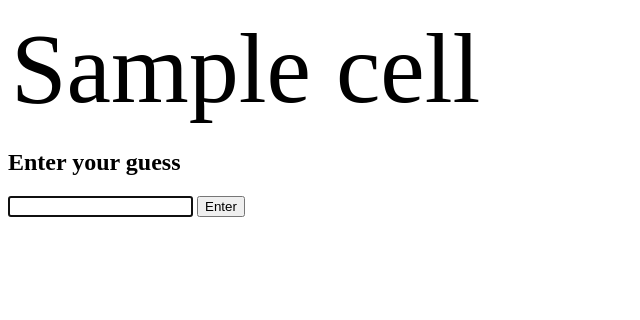
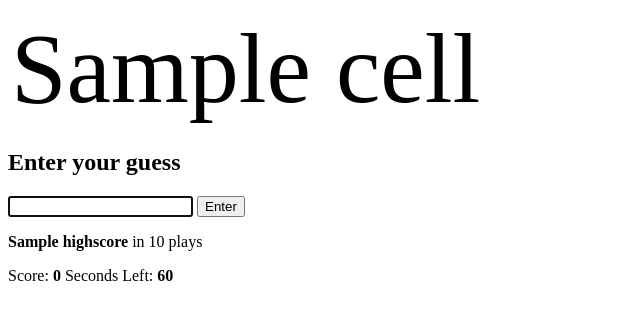
Before and after one commit to marauder77/FlaskTesting, a Flask app: template templates/index.html in a window 1280 px wide. Shown: the top 320 px of the page, without its empty margins (0-640 px from the left). Run offline with Flask 2, Linux system fonts and the light colour scheme; the template is opened without the code that fills it: most values are stand-ins (such as "Sample title", 1, 10 or a date in 2020); parts of the project's set-up code (start-up, migrations or seed data) failed here and were passed over; some libraries are stand-ins or nearby versions.

Commit message:
adding updates to game

```diff
--- a/app.py
+++ b/app.py
@@ -1,12 +1,12 @@
-from flask import Flask, request, render_template, redirect, flash, session
-# from flask_debugtoolbar import DebugToolbarExtension
+from flask import Flask, request, render_template, session, jsonify, session
+from flask_debugtoolbar import DebugToolbarExtension
 
 from boggle import Boggle
 app = Flask(__name__)
 boggle_game = Boggle()
 
 app.config['SECRET_KEY'] = "2222"
-# debug = DebugToolbarExtension(app)
+debug = DebugToolbarExtension(app)
 
 
 @app.route('/')
@@ -17,3 +17,23 @@ def homepage():
     nplays = session.get("nplays", 0)
 
     return render_template("index.html", board=board, highscore=highscore, nplays=nplays)
+
+# PERHAPS GO OVER THIS? COMPLETELY FORGOT ANYTHING RELATED TO JSON/AXIOS/AJAX
+@app.route('/check-word')
+def check_word():
+    word = request.args["word"]
+    board = session["board"]
+    response = boggle_game.check_valid_word(board, word)
+
+    return jsonify({'result': response})
+
+@app.route("/post-secure", methods=["POST"])
+def post_score():
+
+    score = request.json["score"]
+    highscore = session.get("highscore", 0)
+    nplays = session.get("nplays", 0)
+    session['nplays'] = nplays + 1
+    session['highscore'] = max(score, highscore)
+
+    return jsonify(brokeRecord=score > highscore)
--- /dev/null
+++ b/static/boggle.js
@@ -0,0 +1,90 @@
+class BoggleGame {
+    constructor(boardId, secs = 60) {
+        this.secs = secs; //how long the game is
+        this.showTimer();
+
+        this.score = 0;
+        this.words = new Set();
+        this.board = $("#" + boardId);
+
+        this.timer = setInterval(this.tick.bind(this), 1000);
+
+        $(".add-word", this.board).on("submit", this.handleSubmit.bind(this));
+
+    }
+// show word in list of words
+    showWord(word) {
+        $(".words", this.board).append($("<li>", {text: word}))
+    }
+// show the score
+    showScore() {
+        $(".score", this.board).text(this.score);
+    }
+// show a status message
+    showMessage(msg, cls) {
+        $("msg", this.board)
+            .text(msg)
+            .removeClass()
+            .addClass(`msg ${cls}`);
+    }
+
+    async handleSubmit(evt) {
+    evt.preventDefault();
+    const $word = $(".word", this.board);
+
+    let word = $word.val();
+    if (!word) return;
+
+    if (this.words.has(word)) {
+      this.showMessage(`Already found ${word}`, "err");
+      return;
+    }
+
+    // check server for validity
+    const resp = await axios.get("/check-word", { params: { word: word }});
+    if (resp.data.result === "not-word") {
+      this.showMessage(`${word} is not a valid English word`, "err");
+    } else if (resp.data.result === "not-on-board") {
+      this.showMessage(`${word} is not a valid word on this board`, "err");
+    } else {
+      this.showWord(word);
+      this.score += word.length;
+      this.showScore();
+      this.words.add(word);
+      this.showMessage(`Added: ${word}`, "ok");
+    }
+
+    $word.val("").focus();
+  }
+
+  /* Update timer in DOM */
+
+  showTimer() {
+    $(".timer", this.board).text(this.secs);
+  }
+
+  /* Tick: handle a second passing in game */
+
+  async tick() {
+    this.secs -= 1;
+    this.showTimer();
+
+    if (this.secs === 0) {
+      clearInterval(this.timer);
+      await this.scoreGame();
+    }
+  }
+
+  /* end of game: score and update message. */
+
+  async scoreGame() {
+    $(".add-word", this.board).hide();
+    const resp = await axios.post("/post-score", { score: this.score });
+    if (resp.data.brokeRecord) {
+      this.showMessage(`New record: ${this.score}`, "ok");
+    } else {
+      this.showMessage(`Final score: ${this.score}`, "ok");
+    }
+  }
+
+}
--- a/templates/index.html
+++ b/templates/index.html
@@ -24,15 +24,33 @@
             </tbody>
         </table>
         <h2>Enter your guess</h3>
-            <form method="POST" class="submit-word">
+            <form method="POST" class="add-word">
                 <input name="word" class="word" autofocus>
                 <button>Enter</button>
             </form>
 
+            <p>
+                <b>{{highscore}}</b>
+                in {{nplays}} plays
+            </p>
 
+            <p>
+                Score: <b class="score">0</b>
+                Seconds Left: <b class="timer"></b>
+            </p>
+
+            <p class="msg">
+            </p>
+
+            <ul class="words"></ul>
 
     </section>
-
+    <script src="http://unpkg.com/jquery"></script>
+    <script src="https://unpkg.com/axios@0.19.0/dist/axios.js"></script>
+    <script src="/static/boggle.js"></script>
+    <script>
+        let game = new BoggleGame("boggle", 60);
+    </script>
 </body>
 
 </html>
```
Also changed, not shown: test.py (+47 -0 lines).
